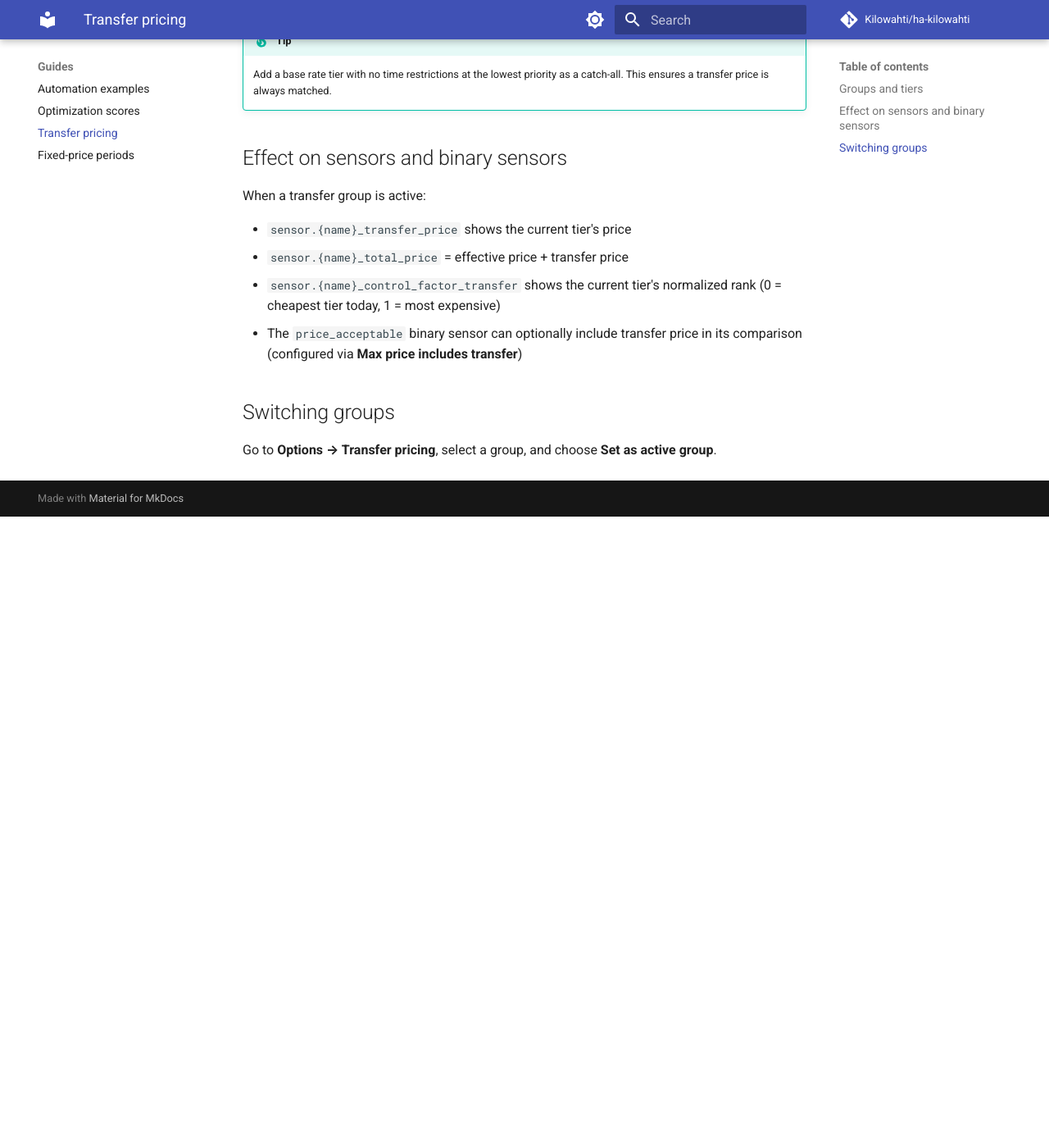
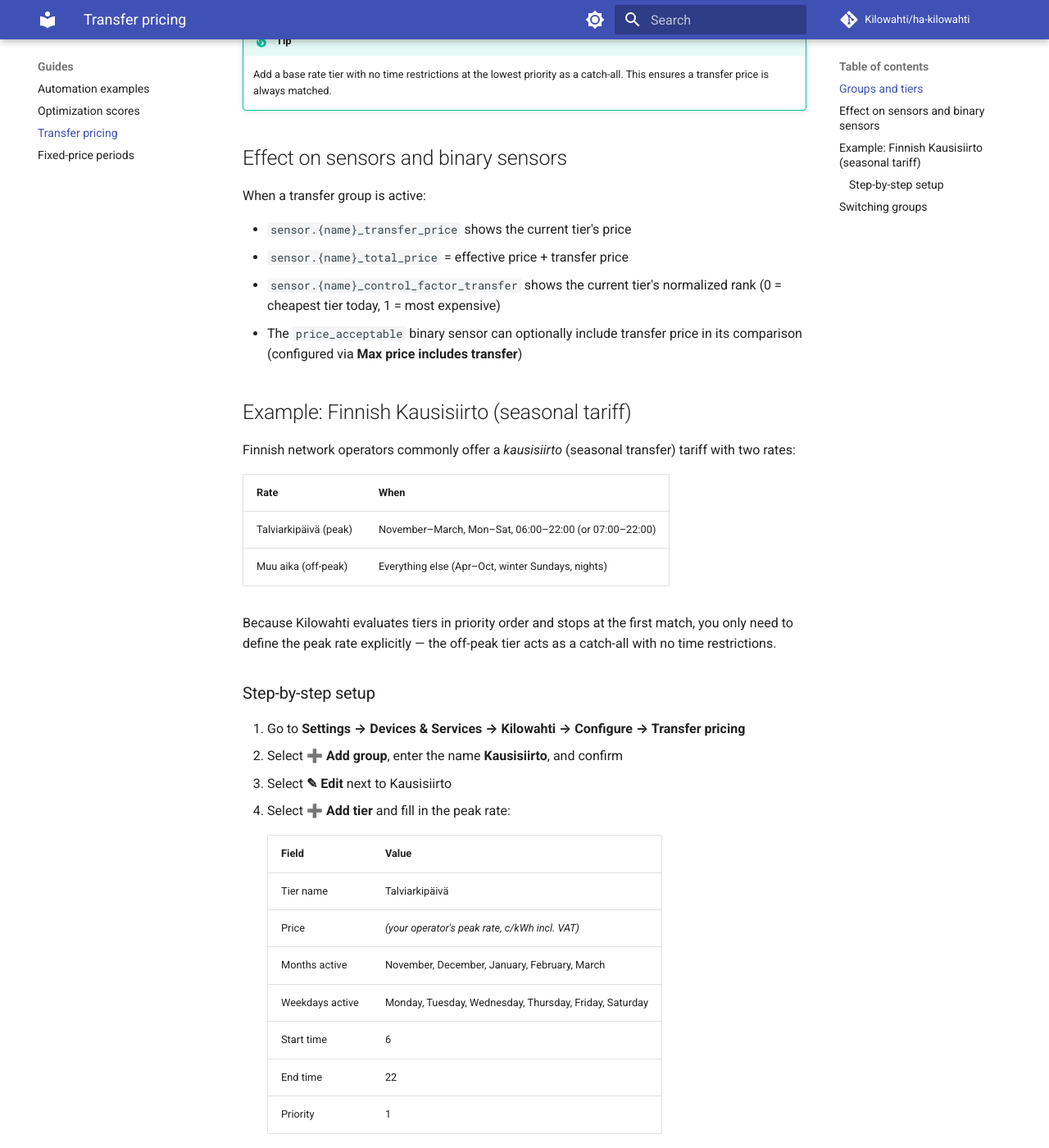
Before and after one commit to Kilowahti/kilowahti-docs, an MkDocs documentation site: the page built from docs/transfer-pricing.md, in a window 1280 px wide and 1400 px high, scrolled down 783 px. Shown: the whole window at 82% size. Built offline with MkDocs 1.6.1 and Material for MkDocs 9.7.7, drawn with Linux system fonts in a browser that asks for light colours; comment, search, counter and statistics services are not loaded; before the commit the page ends 1413 px from its top, so only the background shows below that; some of the changed text lies outside the part shown.

Commit message:
Add Finnish Kausisiirto step-by-step example to transfer pricing docs

```diff
--- a/docs/transfer-pricing.md
+++ b/docs/transfer-pricing.md
@@ -28,6 +28,51 @@ When a transfer group is active:
 - `sensor.{name}_control_factor_transfer` shows the current tier's normalized rank (0 = cheapest tier today, 1 = most expensive)
 - The `price_acceptable` binary sensor can optionally include transfer price in its comparison (configured via **Max price includes transfer**)
 
+## Example: Finnish Kausisiirto (seasonal tariff)
+
+Finnish network operators commonly offer a *kausisiirto* (seasonal transfer) tariff with two rates:
+
+| Rate | When |
+|---|---|
+| Talviarkipäivä (peak) | November–March, Mon–Sat, 06:00–22:00 (or 07:00–22:00) |
+| Muu aika (off-peak) | Everything else (Apr–Oct, winter Sundays, nights) |
+
+Because Kilowahti evaluates tiers in priority order and stops at the first match, you only need to define the peak rate explicitly — the off-peak tier acts as a catch-all with no time restrictions.
+
+### Step-by-step setup
+
+1. Go to **Settings → Devices & Services → Kilowahti → Configure → Transfer pricing**
+2. Select **➕ Add group**, enter the name **Kausisiirto**, and confirm
+3. Select **✎ Edit** next to Kausisiirto
+4. Select **➕ Add tier** and fill in the peak rate:
+
+    | Field | Value |
+    |---|---|
+    | Tier name | Talviarkipäivä |
+    | Price | *(your operator's peak rate, c/kWh incl. VAT)* |
+    | Months active | November, December, January, February, March |
+    | Weekdays active | Monday, Tuesday, Wednesday, Thursday, Friday, Saturday |
+    | Start time | 6 |
+    | End time | 22 |
+    | Priority | 1 |
+
+5. Select **➕ Add tier** again and fill in the off-peak catch-all:
+
+    | Field | Value |
+    |---|---|
+    | Tier name | Muu aika |
+    | Price | *(your operator's off-peak rate, c/kWh incl. VAT)* |
+    | Months active | *(all months)* |
+    | Weekdays active | *(all days)* |
+    | Start time | 0 |
+    | End time | 24 |
+    | Priority | 2 |
+
+6. Select **← Back**, then **✓ Save & close**
+7. To activate, open the group again and choose **Set as active group**
+
+The peak tier (priority 1) matches first whenever it is November–March, a weekday (Mon–Sat), and between 06:00–22:00. All other times fall through to the off-peak tier (priority 2).
+
 ## Switching groups
 
 Go to **Options → Transfer pricing**, select a group, and choose **Set as active group**.
```
